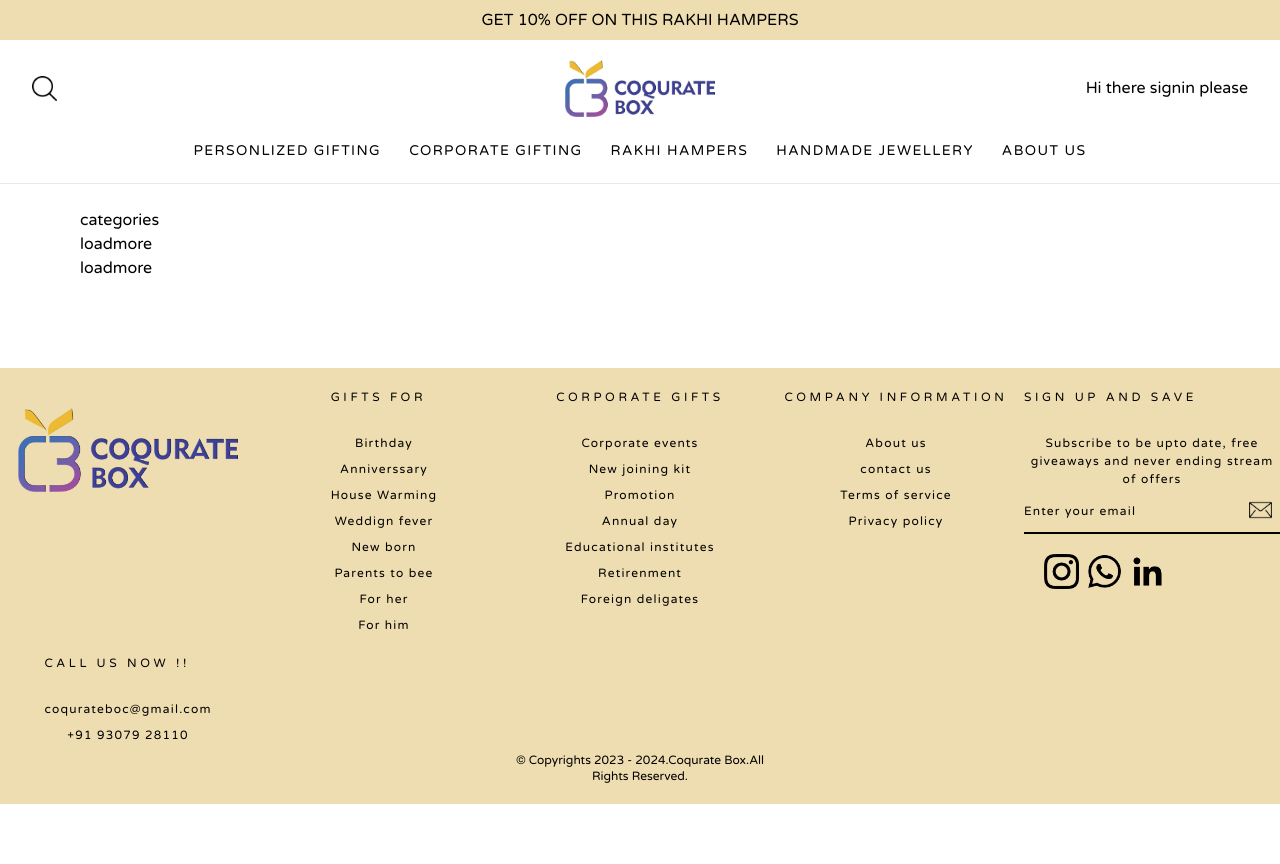
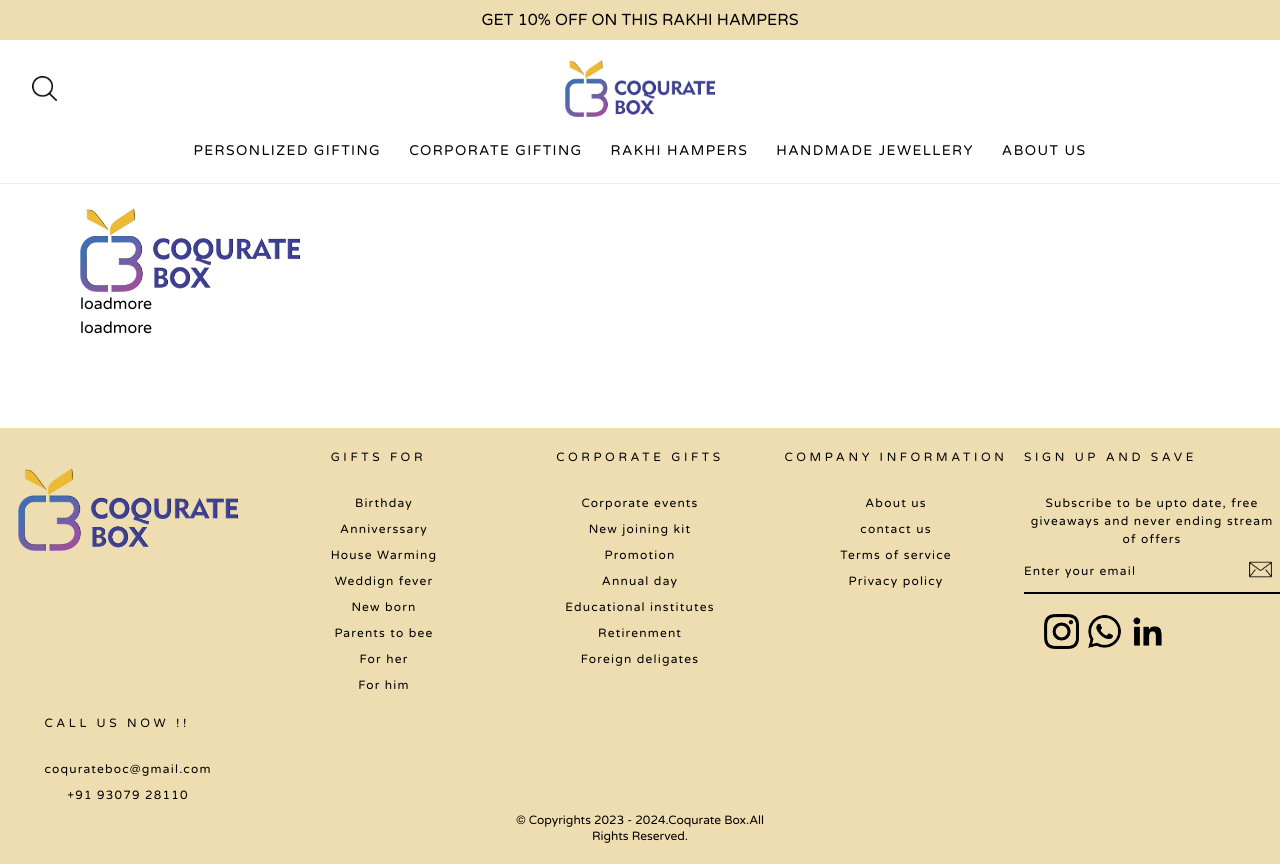
Before and after one commit to its-aniket/Coqurate-Box, a Next.js app: page / in a window 1280 px wide. Before the commit the page ends 804 px from the top, so only its background shows below. Built offline with nearby package versions, Linux system fonts and the light colour scheme; no server answers; a web font is replaced by a local one.

Commit message:
commit before pull

```diff
--- a/app/page.tsx
+++ b/app/page.tsx
@@ -1,7 +1,8 @@
+import Slider from "@/components/Slider"
 const Home=()=>{
     return(
         <section className="flex-start paddings flex-col  mb-16">
-            <h1>categories</h1>
+            <Slider />
             <h1>loadmore</h1>
             <h1>loadmore</h1>
         </section>
--- /dev/null
+++ b/components/Slider.tsx
@@ -0,0 +1,20 @@
+import React from 'react'
+import Link from 'next/link'
+import Image from 'next/image'
+const Slider = () => {
+  return (
+    <div className='p-0'>
+        <Link href='/'>
+            <Image
+              src='/Logo.png'
+              width={220}
+              height={65}
+              alt='Coqurate Box'
+            />
+          </Link>
+
+    </div>
+  )
+}
+
+export default Slider
--- a/components/navbar.tsx
+++ b/components/navbar.tsx
@@ -64,8 +64,6 @@
                                 </>
                             ) : (
                                 <>
-
-                                <div>Hi there signin please</div>
                                 <AuthProviders />
                                 </>
                             )
```
